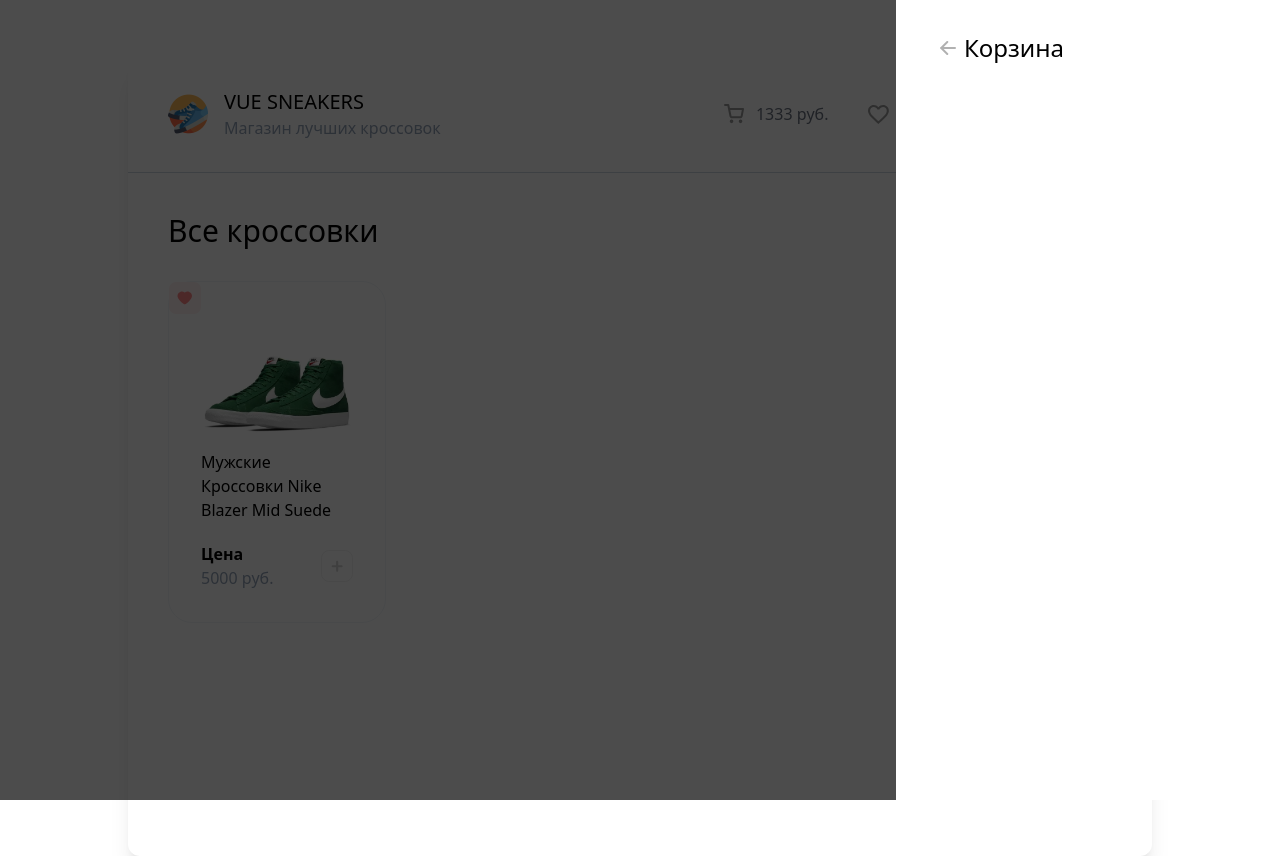
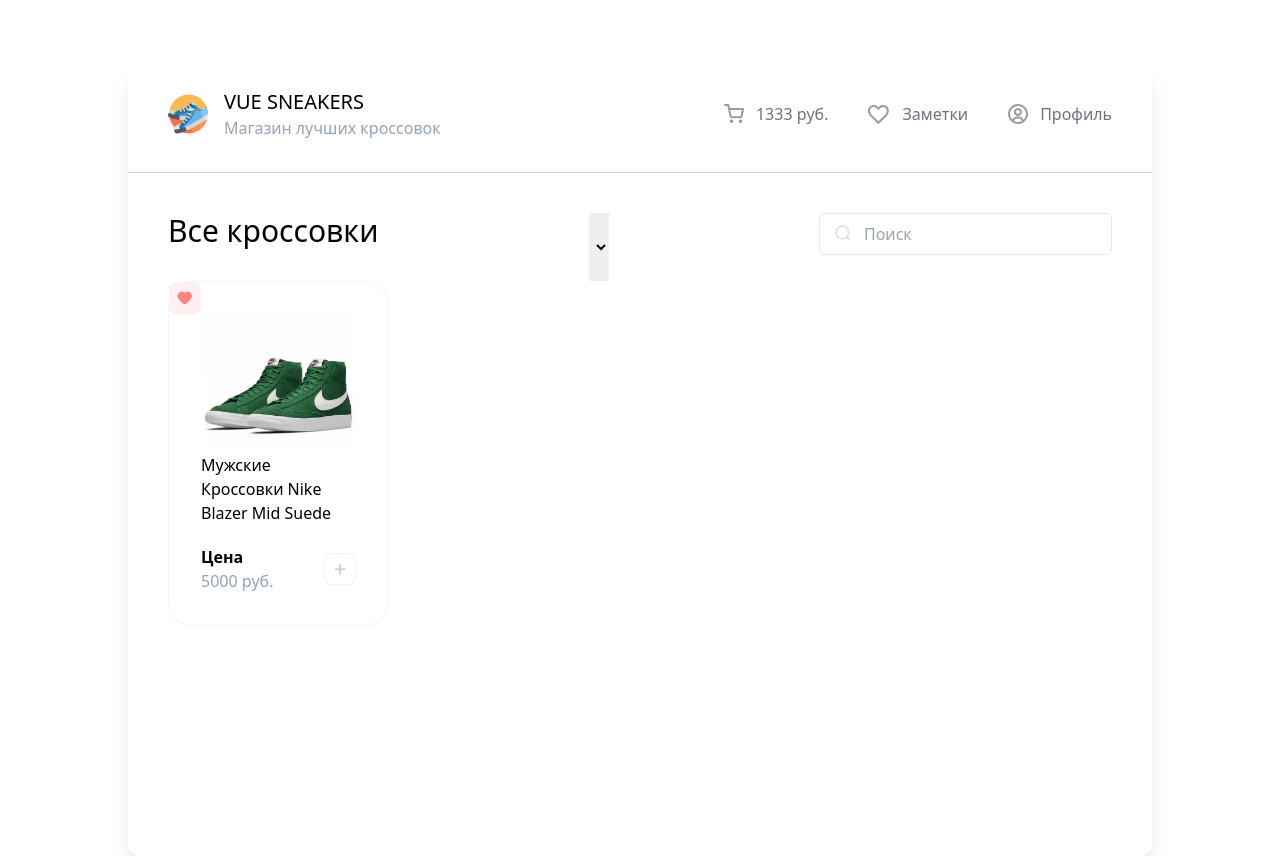
Before and after one commit to YaroslavlProhodimec/ProjectVueSneakers, a Vue app: page / in a window 1280 px wide. Built offline with nearby package versions, Linux system fonts and the light colour scheme.

Commit message:
Add input ui

```diff
--- a/src/App.vue
+++ b/src/App.vue
@@ -1,15 +1,26 @@
 <script setup>
 import AppHeader from '@/components/AppHeader.vue'
 import SneakersCardList from '@/components/SneakersCardList.vue'
-import DrawerSide from '@/components/DrawerSide.vue'
+// import DrawerSide from '@/components/DrawerSide.vue'
 </script>
 
 <template>
   <div class="w-4/5 m-auto h-screen rounded-xl shadow-xl mt-14">
     <AppHeader />
-    <DrawerSide />
+<!--    <DrawerSide />-->
     <div class="p-10">
-    <h2 class="text-3xl fond-bold mb-8">Все кроссовки</h2>
+      <div class="flex justify-between">
+        <h2 class="text-3xl fond-bold mb-8">Все кроссовки</h2>
+        <select name="" id="">
+          <option value=""></option>
+          <option value=""></option>
+          <option value=""></option>
+        </select>
+        <div class="relative">
+          <img src="/search.svg" class="absolute left-4 top-3" alt="">
+          <input class="border rounded-md py-2 pl-11 pr-4 outline-none focus:border-gray-400" type="text" placeholder="Поиск">
+        </div>
+      </div>
     <SneakersCardList/>
     </div>
   </div>
--- /dev/null
+++ b/src/components/CartItem.vue
@@ -0,0 +1,14 @@
+<template>
+  <div class="flex items-center border border-slate-200 p-4 rounded-xl gap-4">
+    <img class="w-16 h-16"  src="/sneakers/sneakers-1.jpg" alt="Sneaker" />
+    <div class="flex flex-col">
+      <p>Кроссовки Nike Air Max 270</p>
+      <div class="flex justify-between mt-2">
+        <b>13333 руб.</b>
+        <img class="opacity-40 hover:opacity-100 cursor-pointer transition" src="/close.svg" alt="close" />
+      </div>
+    </div>
+  </div>
+</template>
+<script setup lang="ts">
+</script>
--- /dev/null
+++ b/src/components/CartListItem.vue
@@ -0,0 +1,12 @@
+<script setup>
+import CartItem from '/src/components/CartItem.vue'
+
+// const handleClickAdd = () => {}
+</script>
+<template>
+  <div class="flex flex-col gap-3">
+    <CartItem />
+    <CartItem />
+    <CartItem />
+  </div>
+</template>
--- a/src/components/DrawerHead.vue
+++ b/src/components/DrawerHead.vue
@@ -2,7 +2,7 @@
 
 </script>
 <template>
-  <div class="flex items-center gap-5">
+  <div class="flex items-center gap-5 mb-5">
     <svg
       class="opacity-30 cursor-pointer rotate-180 hover:opacity-100 transition translate-x-3"
       width="16"
--- a/src/components/DrawerSide.vue
+++ b/src/components/DrawerSide.vue
@@ -1,10 +1,28 @@
 <script setup lang="ts">
 import DrawerHead from '/src/components/DrawerHead.vue'
+import CartListItem from '/src/components/CartListItem.vue'
 </script>
 <template>
-  <div class="fixed top-0 left-0 h-full w-full bg-black z-10 opacity-70">
-  </div>
-    <div class="bg-white w-96 h-full fixed right-0 top-0 z-20 p-8">
-      <DrawerHead/>
+  <div class="fixed top-0 left-0 h-full w-full bg-black z-10 opacity-70"></div>
+  <div class="bg-white w-96 h-full fixed right-0 top-0 z-20 p-8">
+    <DrawerHead />
+    <CartListItem />
+
+    <div class="flex flex-col gap-4 mt-7 ">
+      <div class="flex gap-3 ">
+        <span>Итого:</span>
+        <div class="flex-1 border-b border-dashed"></div>
+        <b>13333 руб.</b>
+      </div>
+      <div class="flex gap-3">
+        <span>Налог 5%</span>
+        <div class="flex-1 border-b border-dashed"></div>
+        <b>555 руб.</b>
+      </div>
+      <button  class="mt-4 bg-lime-500 w-full rounded-xl py-3 disabled:bg-slate-300 cursor-pointer hover:bg-lime-600 active:bg-lime-700">
+        Оформить заказ
+      </button>
+    </div>
+
   </div>
 </template>
--- a/src/components/SneakersCardList.vue
+++ b/src/components/SneakersCardList.vue
@@ -6,7 +6,7 @@
 
 </script>
 <template>
-  <div class="grid grid-cols-4 gap-6">
+  <div class="grid grid-cols-4 gap-5">
     <SneakerCard
       image-url="sneakers/sneakers-1.jpg"
       title="Мужские Кроссовки Nike Blazer Mid Suede"
--- a/src/components/icons/IconCommunity.vue
+++ /dev/null
@@ -1,7 +0,0 @@
-<template>
-  <svg xmlns="http://www.w3.org/2000/svg" width="20" height="20" fill="currentColor">
-    <path
-      d="M15 4a1 1 0 1 0 0 2V4zm0 11v-1a1 1 0 0 0-1 1h1zm0 4l-.707.707A1 1 0 0 0 16 19h-1zm-4-4l.707-.707A1 1 0 0 0 11 14v1zm-4.707-1.293a1 1 0 0 0-1.414 1.414l1.414-1.414zm-.707.707l-.707-.707.707.707zM9 11v-1a1 1 0 0 0-.707.293L9 11zm-4 0h1a1 1 0 0 0-1-1v1zm0 4H4a1 1 0 0 0 1.707.707L5 15zm10-9h2V4h-2v2zm2 0a1 1 0 0 1 1 1h2a3 3 0 0 0-3-3v2zm1 1v6h2V7h-2zm0 6a1 1 0 0 1-1 1v2a3 3 0 0 0 3-3h-2zm-1 1h-2v2h2v-2zm-3 1v4h2v-4h-2zm1.707 3.293l-4-4-1.414 1.414 4 4 1.414-1.414zM11 14H7v2h4v-2zm-4 0c-.276 0-.525-.111-.707-.293l-1.414 1.414C5.42 15.663 6.172 16 7 16v-2zm-.707 1.121l3.414-3.414-1.414-1.414-3.414 3.414 1.414 1.414zM9 12h4v-2H9v2zm4 0a3 3 0 0 0 3-3h-2a1 1 0 0 1-1 1v2zm3-3V3h-2v6h2zm0-6a3 3 0 0 0-3-3v2a1 1 0 0 1 1 1h2zm-3-3H3v2h10V0zM3 0a3 3 0 0 0-3 3h2a1 1 0 0 1 1-1V0zM0 3v6h2V3H0zm0 6a3 3 0 0 0 3 3v-2a1 1 0 0 1-1-1H0zm3 3h2v-2H3v2zm1-1v4h2v-4H4zm1.707 4.707l.586-.586-1.414-1.414-.586.586 1.414 1.414z"
-    />
-  </svg>
-</template>
--- a/src/components/icons/IconDocumentation.vue
+++ /dev/null
@@ -1,7 +0,0 @@
-<template>
-  <svg xmlns="http://www.w3.org/2000/svg" width="20" height="17" fill="currentColor">
-    <path
-      d="M11 2.253a1 1 0 1 0-2 0h2zm-2 13a1 1 0 1 0 2 0H9zm.447-12.167a1 1 0 1 0 1.107-1.666L9.447 3.086zM1 2.253L.447 1.42A1 1 0 0 0 0 2.253h1zm0 13H0a1 1 0 0 0 1.553.833L1 15.253zm8.447.833a1 1 0 1 0 1.107-1.666l-1.107 1.666zm0-14.666a1 1 0 1 0 1.107 1.666L9.447 1.42zM19 2.253h1a1 1 0 0 0-.447-.833L19 2.253zm0 13l-.553.833A1 1 0 0 0 20 15.253h-1zm-9.553-.833a1 1 0 1 0 1.107 1.666L9.447 14.42zM9 2.253v13h2v-13H9zm1.553-.833C9.203.523 7.42 0 5.5 0v2c1.572 0 2.961.431 3.947 1.086l1.107-1.666zM5.5 0C3.58 0 1.797.523.447 1.42l1.107 1.666C2.539 2.431 3.928 2 5.5 2V0zM0 2.253v13h2v-13H0zm1.553 13.833C2.539 15.431 3.928 15 5.5 15v-2c-1.92 0-3.703.523-5.053 1.42l1.107 1.666zM5.5 15c1.572 0 2.961.431 3.947 1.086l1.107-1.666C9.203 13.523 7.42 13 5.5 13v2zm5.053-11.914C11.539 2.431 12.928 2 14.5 2V0c-1.92 0-3.703.523-5.053 1.42l1.107 1.666zM14.5 2c1.573 0 2.961.431 3.947 1.086l1.107-1.666C18.203.523 16.421 0 14.5 0v2zm3.5.253v13h2v-13h-2zm1.553 12.167C18.203 13.523 16.421 13 14.5 13v2c1.573 0 2.961.431 3.947 1.086l1.107-1.666zM14.5 13c-1.92 0-3.703.523-5.053 1.42l1.107 1.666C11.539 15.431 12.928 15 14.5 15v-2z"
-    />
-  </svg>
-</template>
--- a/src/components/icons/IconSupport.vue
+++ /dev/null
@@ -1,7 +0,0 @@
-<template>
-  <svg xmlns="http://www.w3.org/2000/svg" width="20" height="20" fill="currentColor">
-    <path
-      d="M10 3.22l-.61-.6a5.5 5.5 0 0 0-7.666.105 5.5 5.5 0 0 0-.114 7.665L10 18.78l8.39-8.4a5.5 5.5 0 0 0-.114-7.665 5.5 5.5 0 0 0-7.666-.105l-.61.61z"
-    />
-  </svg>
-</template>
--- a/src/components/icons/IconTooling.vue
+++ /dev/null
@@ -1,19 +0,0 @@
-<!-- This icon is from <https://github.com/Templarian/MaterialDesign>, distributed under Apache 2.0 (https://www.apache.org/licenses/LICENSE-2.0) license-->
-<template>
-  <svg
-    xmlns="http://www.w3.org/2000/svg"
-    xmlns:xlink="http://www.w3.org/1999/xlink"
-    aria-hidden="true"
-    role="img"
-    class="iconify iconify--mdi"
-    width="24"
-    height="24"
-    preserveAspectRatio="xMidYMid meet"
-    viewBox="0 0 24 24"
-  >
-    <path
-      d="M20 18v-4h-3v1h-2v-1H9v1H7v-1H4v4h16M6.33 8l-1.74 4H7v-1h2v1h6v-1h2v1h2.41l-1.74-4H6.33M9 5v1h6V5H9m12.84 7.61c.1.22.16.48.16.8V18c0 .53-.21 1-.6 1.41c-.4.4-.85.59-1.4.59H4c-.55 0-1-.19-1.4-.59C2.21 19 2 18.53 2 18v-4.59c0-.32.06-.58.16-.8L4.5 7.22C4.84 6.41 5.45 6 6.33 6H7V5c0-.55.18-1 .57-1.41C7.96 3.2 8.44 3 9 3h6c.56 0 1.04.2 1.43.59c.39.41.57.86.57 1.41v1h.67c.88 0 1.49.41 1.83 1.22l2.34 5.39z"
-      fill="currentColor"
-    ></path>
-  </svg>
-</template>
```
Also changed, not shown: src/components/icons/IconEcosystem.vue (deleted, +0 -7 lines).
